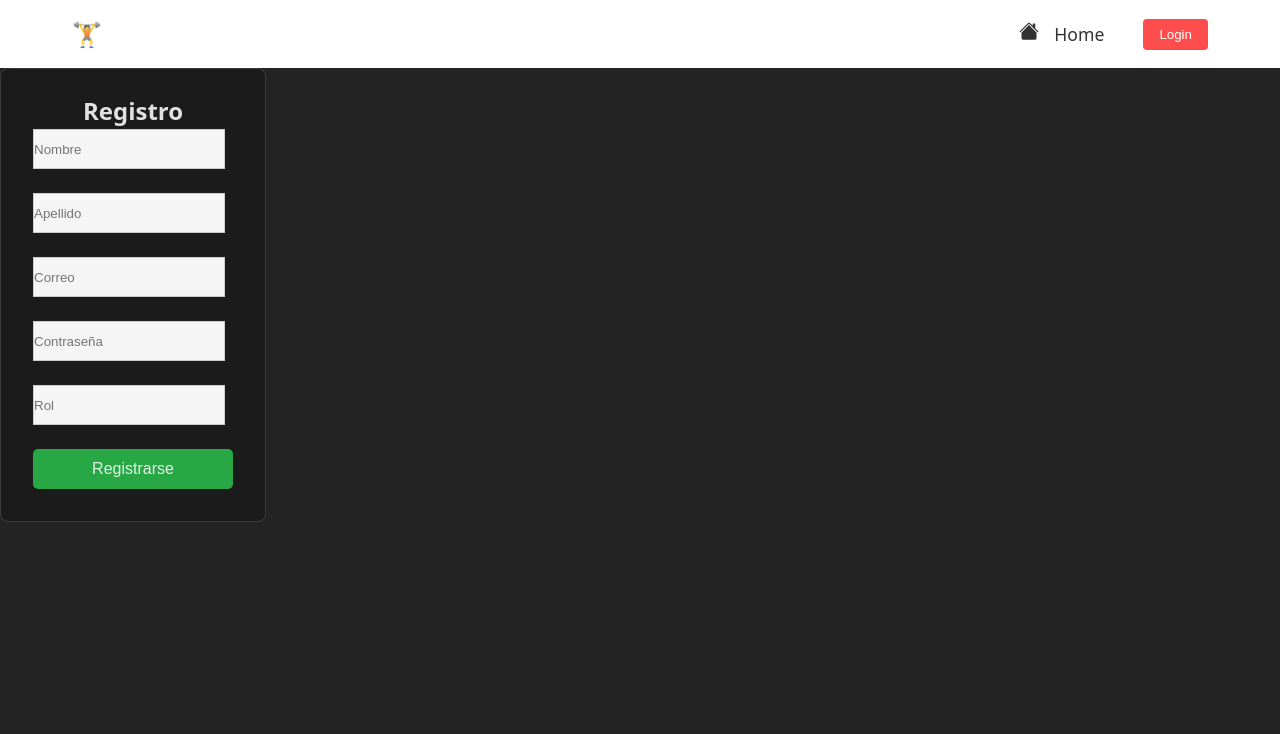
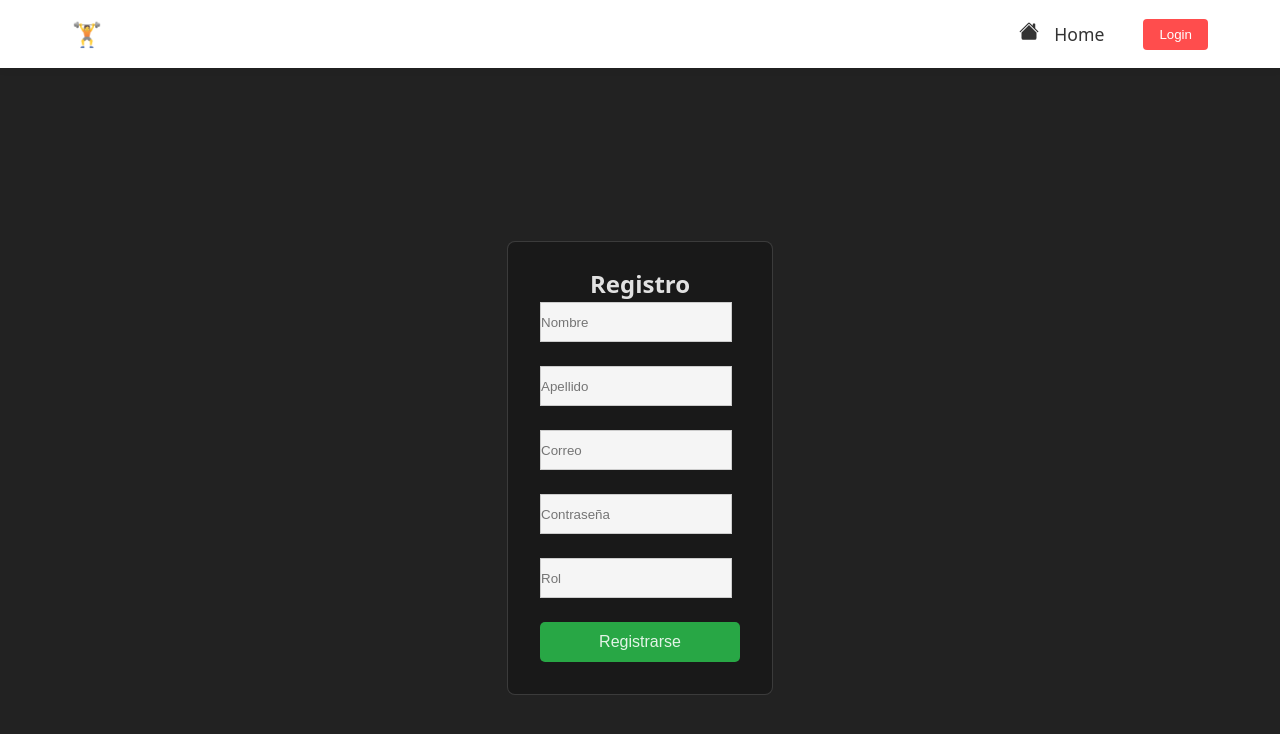
Before and after one commit to nicoequintana/pnt2_grupo2, a Vue app: page /register in a window 1280 px wide. Shown: the top 734 px of the page. Built offline with nearby package versions, Linux system fonts and the light colour scheme.

Commit message:
New main

```diff
--- a/src/components/Clients.vue
+++ b/src/components/Clients.vue
@@ -11,8 +11,8 @@ const logout = () => {
 
 <template>
   <div class="alumno-dashboard">
-    <h1>¡Bienvenido, Alumno!</h1>
-    <p>Aquí verás tus rutinas, progreso, y más.</p>
+    <h1>¡Bienvenido!</h1>
+    <p>Aquí verás tus alumnos, y su progeso</p>
     <button @click="logout">Cerrar sesión</button>
   </div>
 </template>
--- a/src/components/Register.vue
+++ b/src/components/Register.vue
@@ -1,4 +1,12 @@
 <style>
+
+.registerPage {
+  display: flex;
+  justify-content: center;
+  align-items: center;
+  height: 100vh;
+  background-color: #222;
+}
 
 .registerContainer {
   width: fit-content;
@@ -141,7 +149,7 @@ span{
             localStorage.setItem('usuario', JSON.stringify(usuario));
 
             console.log(`Logueando con ${this.email} y ${this.password}`);
-            this.$router.push('/home');
+            this.$router.push('/login');
             }
         }
      }
```
